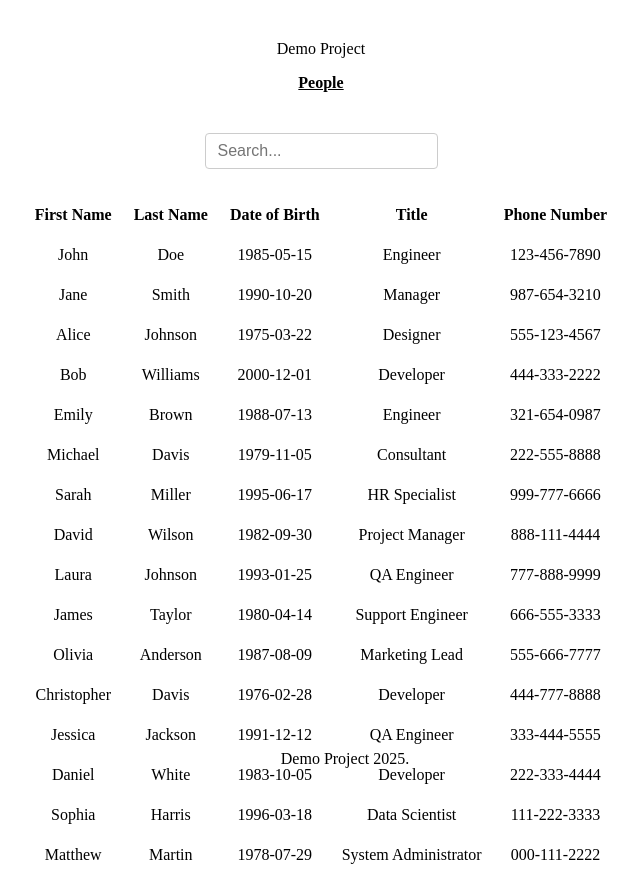
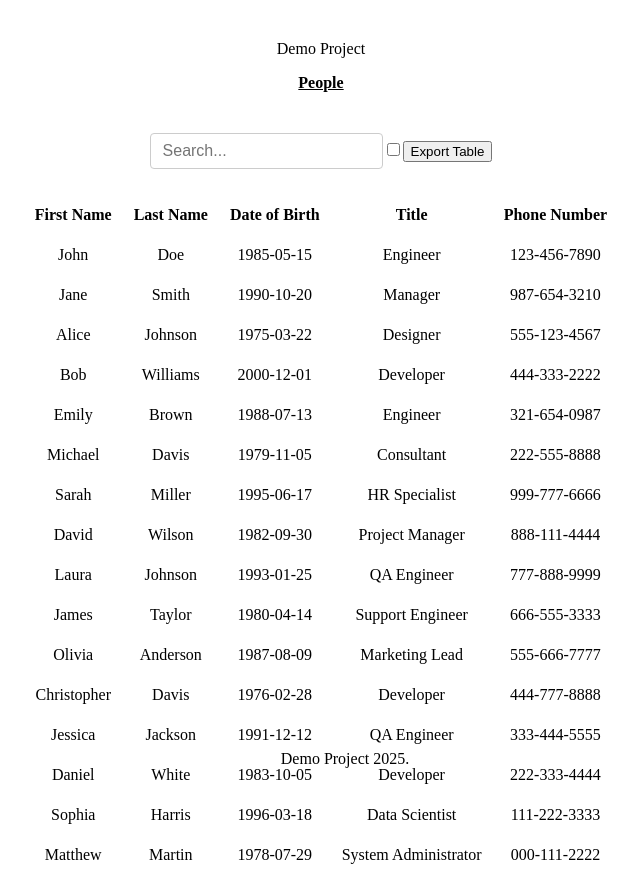
Before and after one commit to LuisMoralesMx/demo-project, an Angular app: page /people in a window 1280 px wide. Shown: the whole page, without its empty margins (319-959 px from the left). Built offline with nearby package versions, Linux system fonts and the light colour scheme.

Commit message:
Interview coding.

```diff
--- a/src/app/feature/people/people.html
+++ b/src/app/feature/people/people.html
@@ -1,7 +1,22 @@
 <div class="people-container">
+  <ng-container *ngIf="filteredPeople$ | async as filteredPeople">
     <div class="table-container">
-        <input #searchInput id="search" class="input-field" type="text" placeholder="Search..."
-            (input)="handleOnSearchChange(searchInput.value)">
+      <div>
+        <input
+          #searchInput
+          id="search"
+          class="input-field"
+          type="text"
+          placeholder="Search..."
+          (input)="handleOnSearchChange(searchInput.value)"
+        />
+        <input #ageToggleInput type="checkbox" (click)="handleAgeToggle(ageToggleInput.checked)" />
+        <input
+          type="button"
+          value="Export Table"
+          (click)="handleDownloadJSON(filteredPeople, 'test')"
+        />
+      </div>
 
       <div class="table-container">
         <table>
@@ -15,7 +30,7 @@
             </tr>
           </thead>
           <tbody>
-                    @for(people of filteredPeople$ | async; track $index) {
+            @for(people of filteredPeople; track $index) {
             <tr>
               <td class="column-body">{{people.firstName}}</td>
               <td class="column-body">{{people.lastName}}</td>
@@ -28,4 +43,5 @@
         </table>
       </div>
     </div>
+  </ng-container>
 </div>
--- a/src/app/feature/people/people.ts
+++ b/src/app/feature/people/people.ts
@@ -15,21 +15,24 @@ import { SortDirection, SortKey } from '../../shared/models/sort.model';
 export class People implements OnInit {
   searchInput$ = new BehaviorSubject<string>('');
   sortColumn$ = new BehaviorSubject<keyof PeopleModel>('firstName');
-
   multiSort$ = new BehaviorSubject<SortKey[]>([]);
 
   filteredPeople$!: Observable<PeopleModel[]>;
 
   private peopleService = inject(PeopleService);
 
+  // Toggle Age
+  ageToggle$ = new BehaviorSubject(false);
+
   ngOnInit(): void {
     this.filteredPeople$ = combineLatest([
       this.peopleService.getPeople(),
       this.searchInput$,
       this.multiSort$,
+      this.ageToggle$,
     ]).pipe(
-      map(([people, search, multiSort]) => {
-        const filtered = people.filter((person) => {
+      map(([people, search, multiSort, ageToggle]) => {
+        let filtered = people.filter((person) => {
           const searchable = [
             person.firstName,
             person.lastName,
@@ -42,6 +45,17 @@ export class People implements OnInit {
 
           return searchable.includes(search.toLowerCase());
         });
+
+        // Filter By Age
+        filtered = ageToggle
+          ? filtered.filter((person) => {
+              const age = new Date(person.dateOfBirth).getFullYear();
+              const current = new Date().getFullYear();
+              const actual = current - age;
+
+              return actual < 30 ? true : false;
+            })
+          : filtered;
 
         filtered.sort((a, b) => {
           for (const sort of multiSort) {
@@ -79,4 +93,24 @@ export class People implements OnInit {
 
     this.multiSort$.next(newSort);
   }
+
+  handleAgeToggle(check: boolean) {
+    this.ageToggle$.next(check);
+  }
+
+  handleDownloadJSON(jsonData: PeopleModel[], fileName: string): void {
+    const jsonString = JSON.stringify(jsonData, null, 2);
+    const blob = new Blob([jsonString], { type: 'application/json' });
+    const link = document.createElement('a');
+    const url = URL.createObjectURL(blob);
+
+    link.setAttribute('href', url);
+    link.setAttribute('download', fileName);
+
+    document.body.appendChild(link);
+    link.click();
+
+    document.body.removeChild(link);
+    URL.revokeObjectURL(url);
+  }
 }
```
Lines whose indentation alone changed are shown as unchanged.
